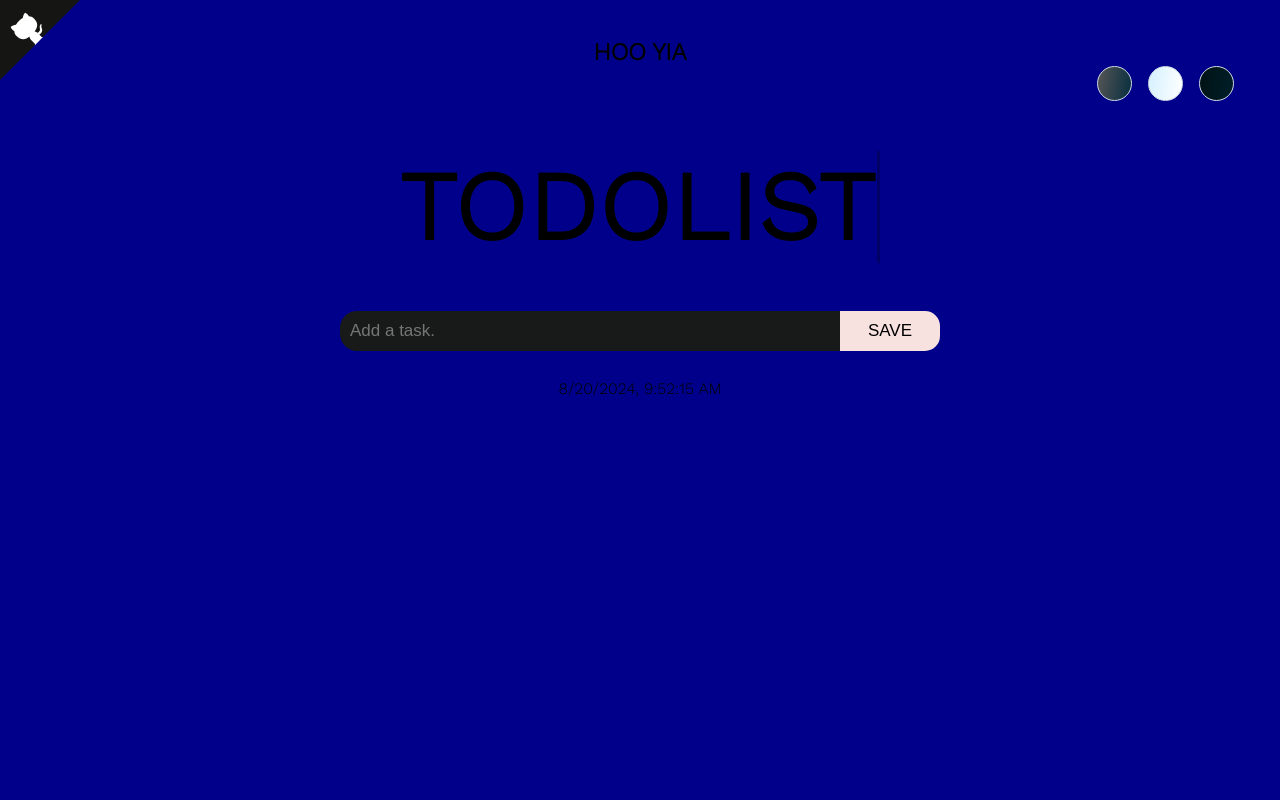
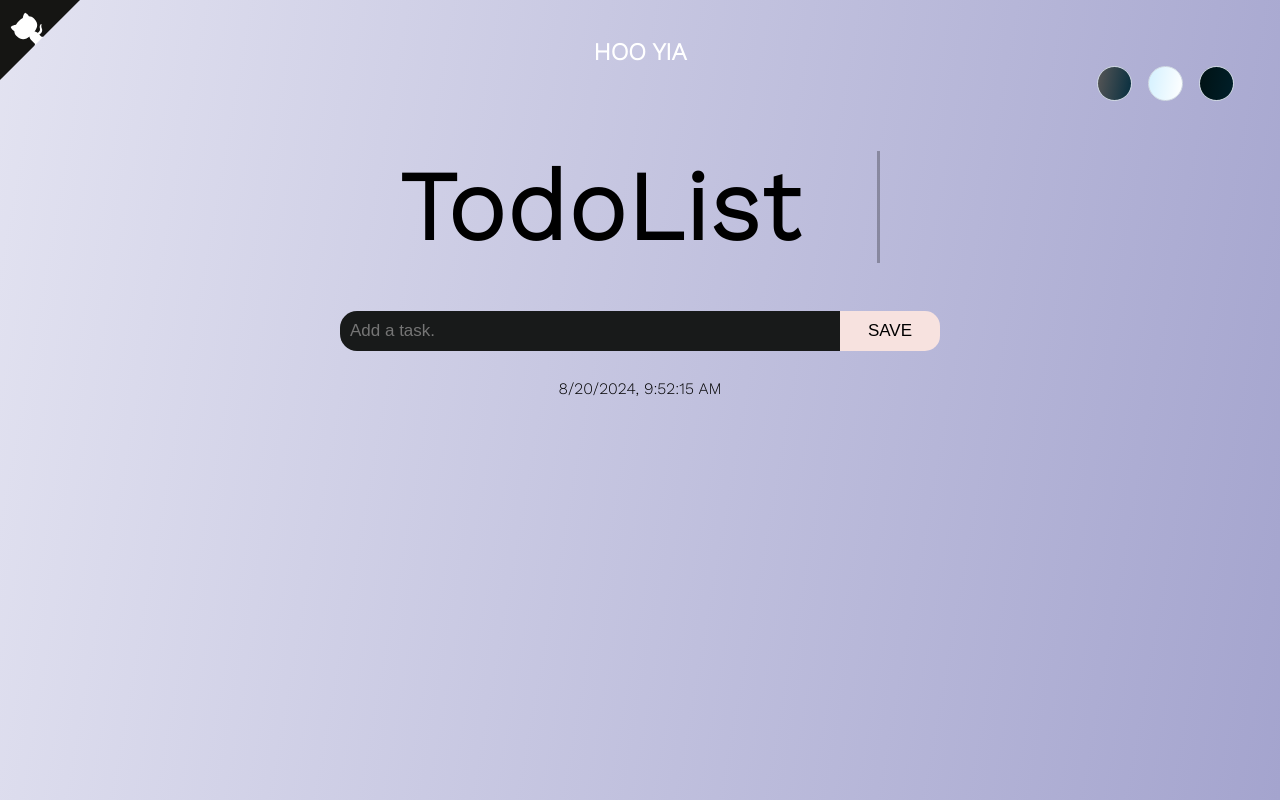
Before and after one commit to HooYia-Intern/blondel, a plain HTML site: page todo-list-master/index.html in a window 1280 px wide. Drawn offline with nearby package versions, Linux system fonts and the light colour scheme.

Commit message:
Todolist-using-boostrap

```diff
--- a/todo-list-master/CSS/main.css
+++ b/todo-list-master/CSS/main.css
@@ -16,20 +16,20 @@ body {
 
 /* Body light or darker themes */
 .standard {
-    background-image: linear-gradient(100deg, darkblue, darkblue);
+    background-image: linear-gradient(100deg, rgb(227, 227, 241), rgb(164, 164, 206));
     color: black;
     transition: 0.3s linear;
     overflow: hidden;
 }
 
 .light {
-    background-image: linear-gradient(100deg, #26759d, #ffffff);
+    background-image: linear-gradient(100deg, #030608, #fefafa);
     color: #1a150e;
     transition: 0.3s linear;
 }
 
 .darker {
-    background-image: linear-gradient(100deg, #001214, #001f29);
+    background-image: linear-gradient(100deg, #395457, #001f29);
     color: white;
     transition: 0.3s linear;
 }
--- a/todo-list-master/index.html
+++ b/todo-list-master/index.html
@@ -16,7 +16,7 @@
     <link rel="stylesheet" href="CSS/main.css">
     <link rel="stylesheet" href="CSS/corner.css">
     <title>HOO YIA</title>
-    <h2> HOO YIA</h2>
+    <h2 style="color: #fff;"> HOO YIA</h2>
 
 </head>
 
@@ -27,7 +27,7 @@
             <div class="light-theme theme-selector"></div>
             <div class="darker-theme theme-selector"></div>
         </div>
-        <h1 id="title">TODOLIST</h1><div id="border"></div></h1>
+        <h1 id="title">TodoList</h1><div id="border"></div></h1>
     </div>
 
   <div id="form">
```
